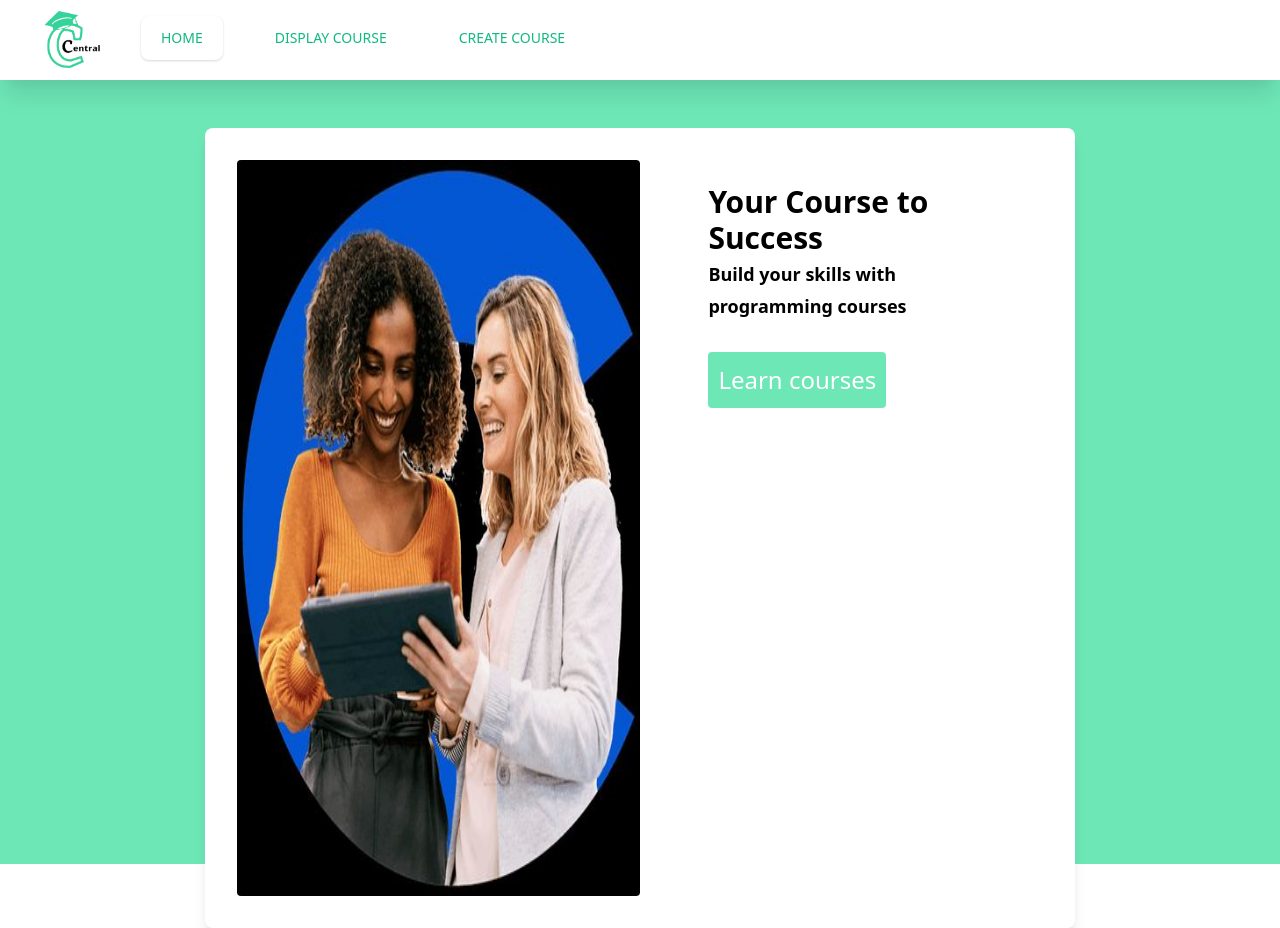
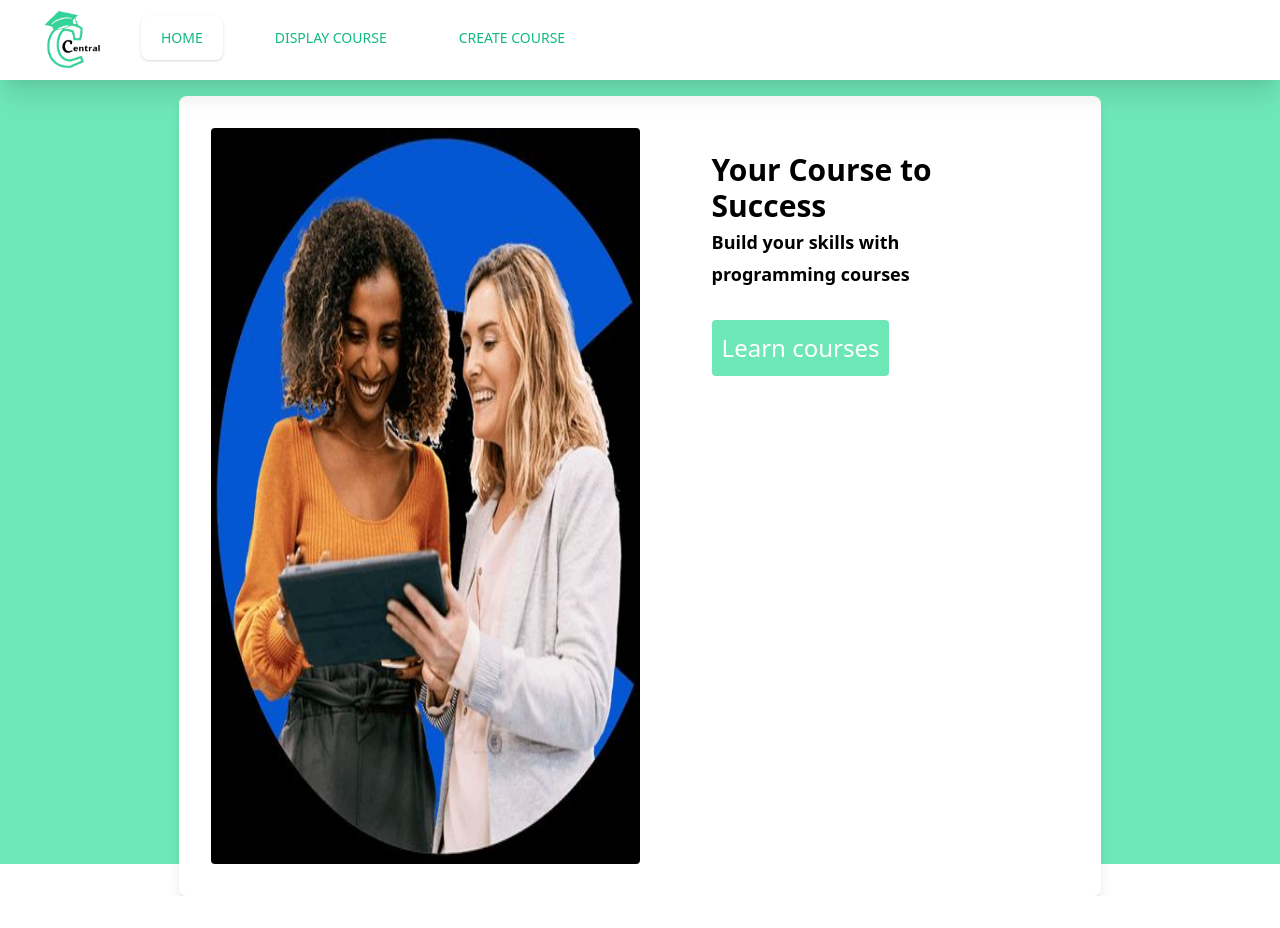
Before and after one commit to Params07/learning-fontend, a React (Create React App) app: page / in a window 1280 px wide. After the commit the page ends 896 px from the top, so only its background shows below. Built offline with nearby package versions, Linux system fonts and the light colour scheme; no server answers.

Commit message:
Update Nav.js

```diff
--- a/src/Nav.js
+++ b/src/Nav.js
@@ -65,7 +65,7 @@ const Nav = () =>{
       <div className=" bg-green-300  p-8 ">
       <Tab.Panels>
         <Tab.Panel>nothing</Tab.Panel>
-        <Tab.Panel> <div className="p-8 h-screen"><Home/></div> </Tab.Panel>
+        <Tab.Panel> <Home/></Tab.Panel>
         <Tab.Panel><span  className="p-8 h-screen"><Content/></span> </Tab.Panel>
         <Tab.Panel>
             <CreateCourse/>
```
